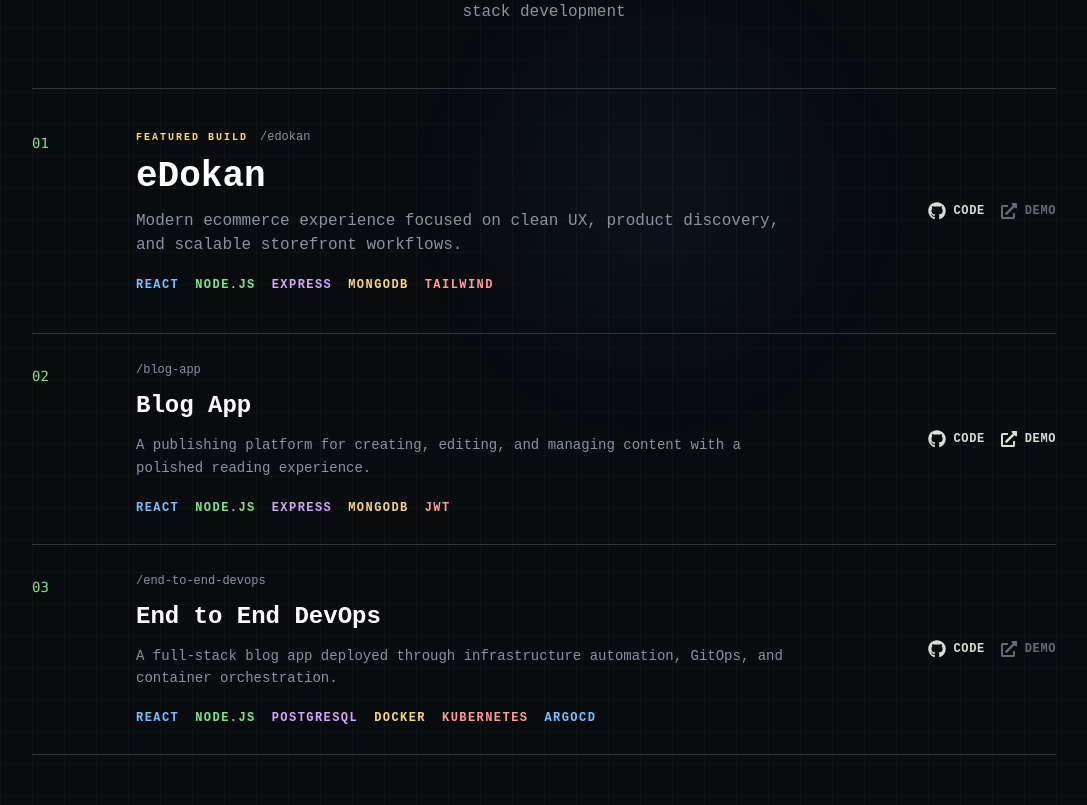
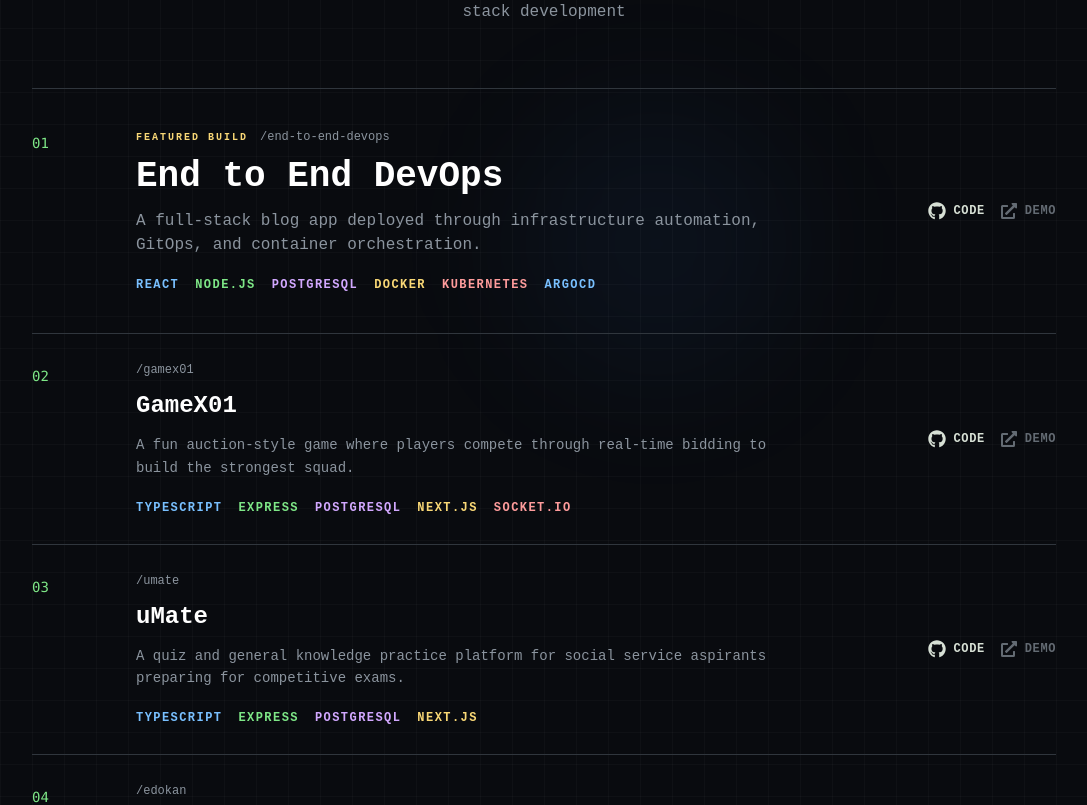
Before and after one commit to imbivek08/cicd, a Next.js app: page / in a window 1280 px wide. Shown: the part 1060-1865 px from the top of the page, without its empty margins (96-1183 px from the left). Built offline with nearby package versions, Linux system fonts and the light colour scheme.

Commit message:
added new projs

```diff
--- a/data.js
+++ b/data.js
@@ -1,4 +1,31 @@
 export const project = [
+  {
+    id: 4,
+    name: "End to End DevOps",
+    photo: "/image.png",
+    codeUrl: "https://github.com/imbivek08/infra-e2e-devops",
+    liveUrl: "#",
+    description: "A full-stack blog app deployed through infrastructure automation, GitOps, and container orchestration.",
+    tech: ["React", "Node.js", "PostgreSQL", "Docker", "Kubernetes", "ArgoCD"],
+  },
+  {
+    id: 2,
+    name: "GameX01",
+    photo: "/image.png",
+    codeUrl: "https://github.com/imbivek08/gamex01",
+    liveUrl: "#",
+    description: "A fun auction-style game where players compete through real-time bidding to build the strongest squad.",
+    tech: ["TypeScript", "Express", "PostgreSQL", "Next.js", "Socket.IO"],
+  },
+  {
+    id: 3,
+    name: "uMate",
+    photo: "/image.png",
+    codeUrl: "https://github.com/imbivek08/uMate",
+    liveUrl: "#",
+    description: "A quiz and general knowledge practice platform for social service aspirants preparing for competitive exams.",
+    tech: ["TypeScript", "Express", "PostgreSQL", "Next.js"],
+  },
   {
     id: 1,
     name: "eDokan",
@@ -8,22 +35,4 @@ export const project = [
     description: "Modern ecommerce experience focused on clean UX, product discovery, and scalable storefront workflows.",
     tech: ["React", "Node.js", "Express", "MongoDB", "Tailwind"],
   },
-  {
-    id: 2,
-    name: "Blog App",
-    photo: "/image.png",
-    codeUrl: "https://github.com/imbivek08/PostPulse",
-    liveUrl: "https://showcase-3vbg.onrender.com/",
-    description: "A publishing platform for creating, editing, and managing content with a polished reading experience.",
-    tech: ["React", "Node.js", "Express", "MongoDB", "JWT"],
-  },
-  {
-    id: 3,
-    name: "End to End DevOps",
-    photo: "/image.png",
-    codeUrl: "https://github.com/imbivek08/infra-e2e-devops",
-    liveUrl: "#",
-    description: "A full-stack blog app deployed through infrastructure automation, GitOps, and container orchestration.",
-    tech: ["React", "Node.js", "PostgreSQL", "Docker", "Kubernetes", "ArgoCD"],
-  },
 ];
```
